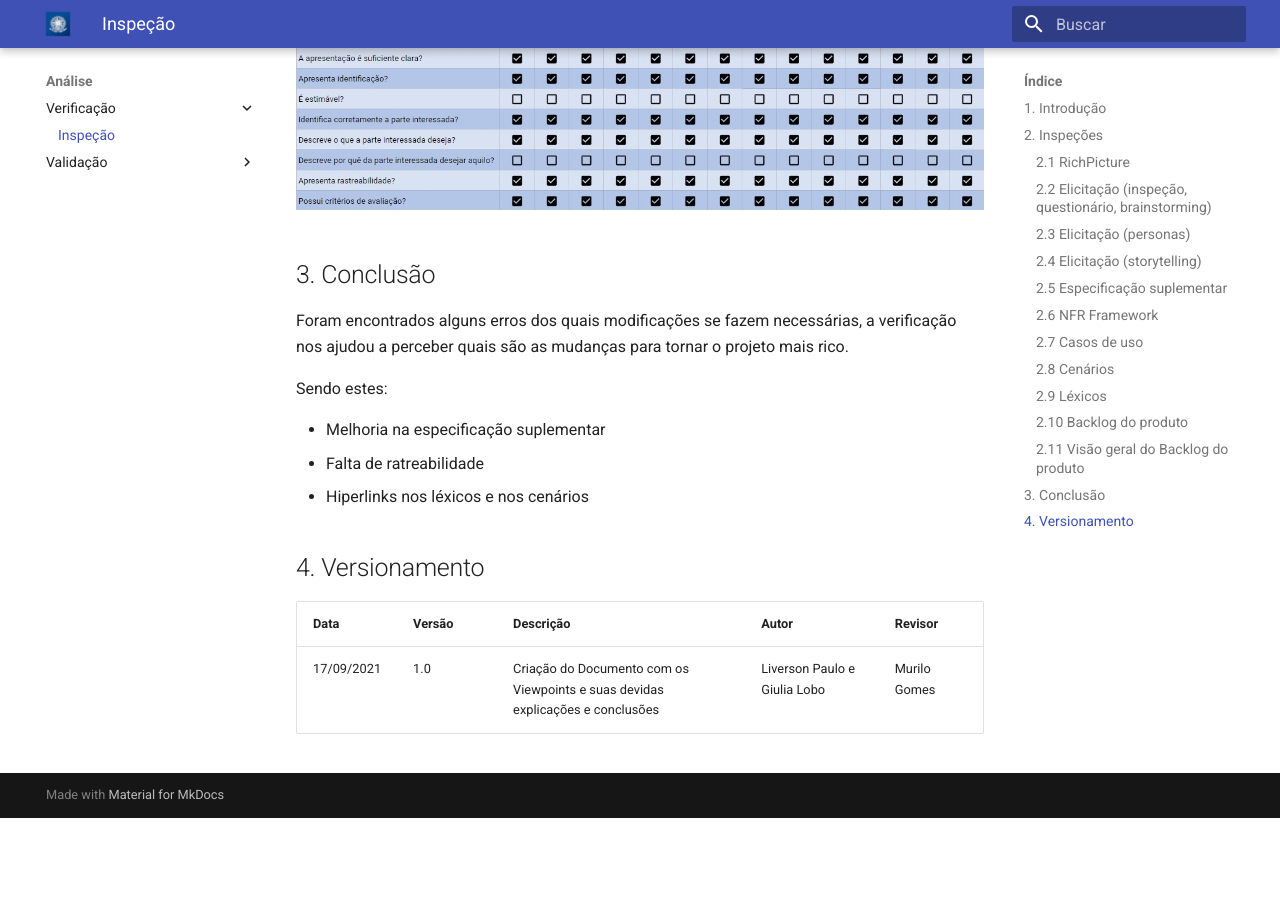
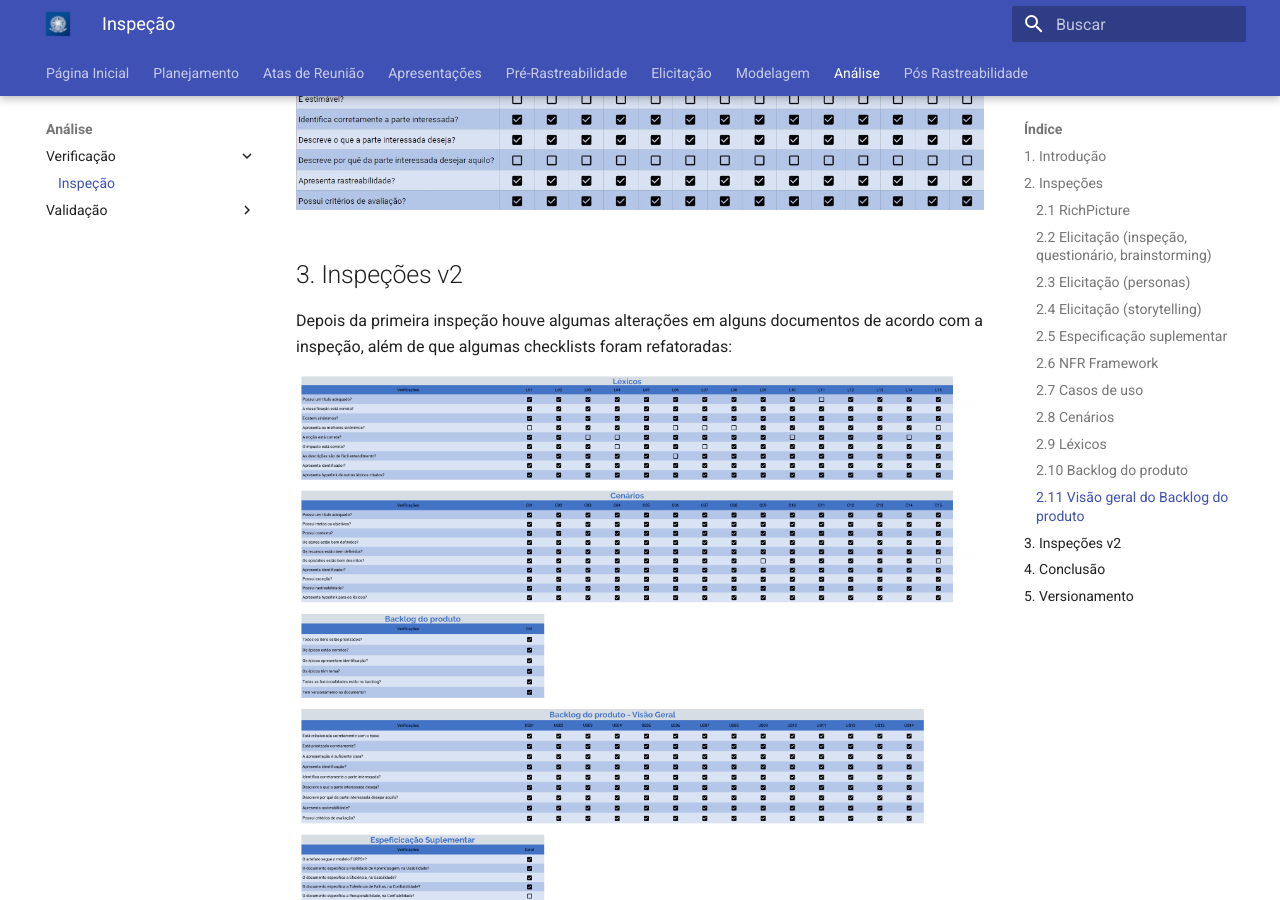
Before and after one commit to Requisitos-de-Software/2021.1-CarteiradeTrabalhoDigital, an MkDocs documentation site: the page built from docs/análise/verificação/inspeção.md, in a window 1280 px wide and 900 px high, scrolled down 4784 px. Built offline with MkDocs 1.6.1 and Material for MkDocs 9.7.7, drawn with Linux system fonts in a browser that asks for light colours; before the commit the page ends 5602 px from its top, so only the background shows below that; some of the changed text lies outside the part shown.

Commit message:
Inspeção v2

```diff
--- a/docs/análise/verificação/inspeção.md
+++ b/docs/análise/verificação/inspeção.md
@@ -76,7 +76,15 @@ A inspeção é um método de verificação no qual são analisados documentos d
 
 ![](../../assets/Inspecao_backlog_pt2.jpeg)
 
-## 3. Conclusão
+## 3. Inspeções v2
+
+Depois da primeira inspeção houve algumas alterações em alguns documentos de acordo com a inspeção, além de que algumas checklists foram refatoradas:
+
+![](../../assets/inspecao_v2_1.png)
+
+![](../../assets/inspecao_v2_2.png)
+
+## 4. Conclusão
 
 Foram encontrados alguns erros dos quais modificações se fazem necessárias, a verificação nos ajudou a perceber quais são as mudanças para tornar o projeto mais rico.
 
@@ -86,7 +94,7 @@ Sendo estes:
 - Falta de ratreabilidade
 - Hiperlinks nos léxicos e nos cenários
 
-## 4. Versionamento
+## 5. Versionamento
 
 | Data       | Versão | Descrição            |         Autor           | Revisor |
 |------------|-----|-------------------------|-------------------------|---------|
--- a/mkdocs.yml
+++ b/mkdocs.yml
@@ -8,6 +8,7 @@ theme:
     repo: fontawesome/brands/github
   features:
     - navigation.tabs
+    - navigation.tabs.sticky
     - navigation.top
 
 nav:
@@ -21,6 +22,13 @@ nav:
     - 10/09/2021: "Atas de Reunião/reuniao_10_09.md"
     - 23/09/2021: "Atas de Reunião/reuniao_23_09.md"
     - 15/10/2021: "Atas de Reunião/reuniao_15_10.md"
+  - Apresentações:
+    - Ponto de Controle 1: "Apresentações/Apresentação 1.md"
+    - Ponto de Controle 2: "Apresentações/Apresentação 2.md"
+    - Ponto de Controle 3: "Apresentações/Apresentação 3.md"
+    - Ponto de Controle 4: "Apresentações/Apresentação 4.md"
+    - Ponto de Controle 5: "Apresentações/Apresentação 5.md"
+    - Ponto de Controle 6: "Apresentações/Apresentação 6.md"
   - Pré-Rastreabilidade:
     - Rich-Picture: "PreRastreabilidade/richPicture.md"
   - Elicitação:
```
Also changed, not shown: docs/assets/inspecao_v2_1.png (added), docs/assets/inspecao_v2_2.png (added).
